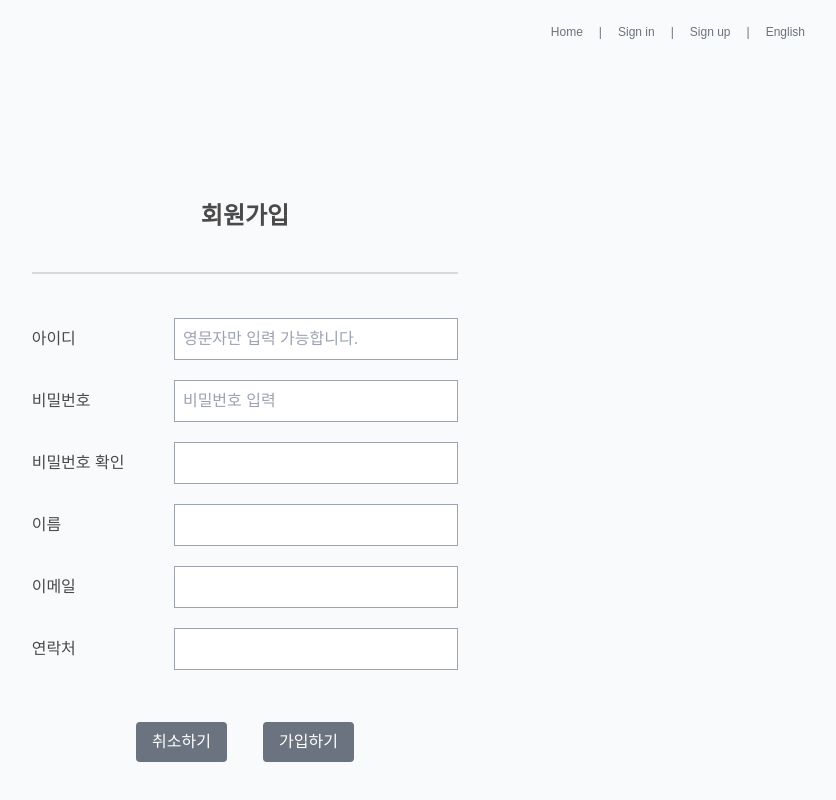
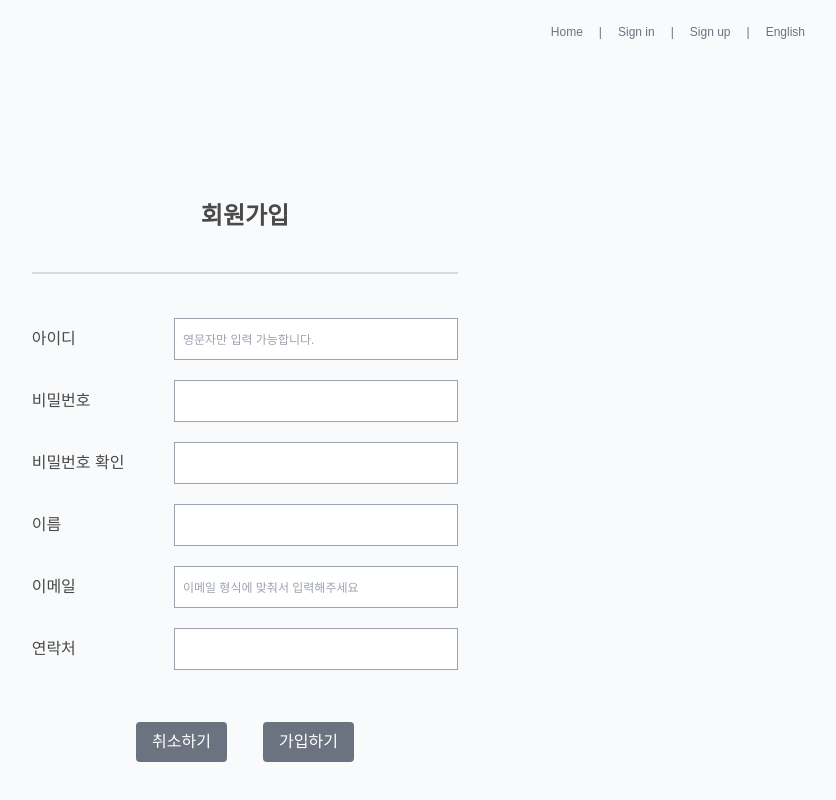
Before and after one commit to rowooncoding/church-project, a Next.js app: page /signup in a window 1280 px wide. Shown: the top 800 px of the page, without its empty margins (395-1231 px from the left). Built offline with nearby package versions, Linux system fonts and the light colour scheme; a web font is replaced by a local one.

Commit message:
mod: 비밀번호 벨리데이션 형식 변경

```diff
--- a/src/app/redux/slices/passwordSlice.js
+++ b/src/app/redux/slices/passwordSlice.js
@@ -15,9 +15,6 @@ const passwordSlice = createSlice({
         // 입력값 업데이트
         setPassword: (state, action) => {
             state.password = action.payload;
-        },
-        // 유효성 검사 실행
-        setValidatePassword: (state) => {
             const isValidPassword = /^(?=.*[A-Za-z])(?=.*\d)(?=.*[@$!%*?&])[A-Za-z\d@$!%*?&]{8,}$/.test(state.password);
             state.isValid = isValidPassword;
             state.showPasswordTooltip = !isValidPassword;
--- a/src/app/signup/page.js
+++ b/src/app/signup/page.js
@@ -40,19 +40,7 @@ function SignUp() {
 
     // 비밀번호 유효성 검사
     const handlerPasswordChange = (e) => {
-        const value = e.target.value;
-
         dispatch(setPassword(e.target.value));
-
-        if (typingTimeout) {
-            clearTimeout(typingTimeout);
-        }
-
-        const timeout = setTimeout(() => {
-            dispatch(setValidatePassword());
-        }, 1000);
-
-        setTypingTimeout(timeout);
     };
 
     return (
@@ -72,7 +60,7 @@ function SignUp() {
                             value={username}
                             placeholder="영문자만 입력 가능합니다."
                             onChange={handlerUsernameChange}
-                            className={`p-2 w-2/3 border focus:outline-none ${
+                            className={`p-2 w-2/3 border focus:outline-none placeholder:text-xs ${
                                 isValid
                                     ? "border-gray-400 focus:border-gray-500"
                                     : "border-red-500 focus:border-red-500"
@@ -95,7 +83,6 @@ function SignUp() {
                             id="password"
                             value={password}
                             name="password"
-                            placeholder="비밀번호 입력"
                             onChange={handlerPasswordChange}
                             className={`p-2 w-2/3 border focus:outline-none ${
                                 isPasswordValid
@@ -140,7 +127,8 @@ function SignUp() {
                         <input
                             type="email"
                             name="email"
-                            className="p-2 w-2/3 border border-gray-400 focus:outline-none focus:border-gray-500"
+                            placeholder="이메일 형식에 맞춰서 입력해주세요"
+                            className="p-2 w-2/3 border border-gray-400 focus:outline-none placeholder:text-xs focus:border-gray-500"
                             required
                         />
                     </div>
```
